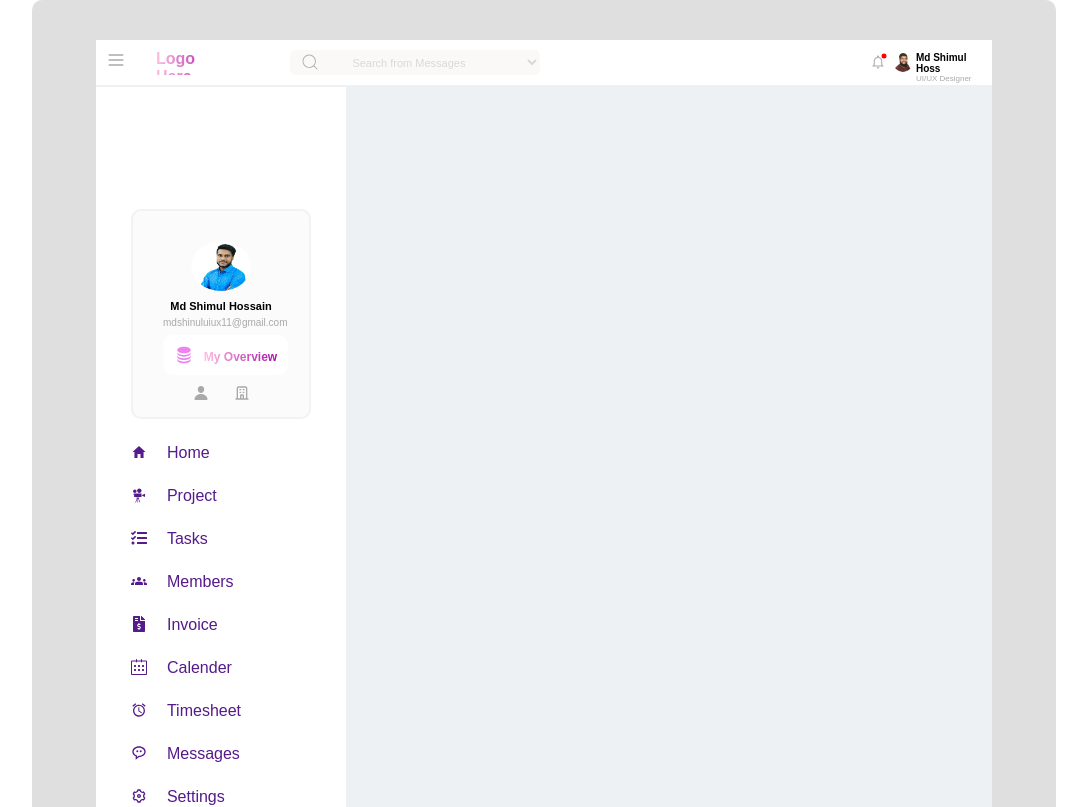
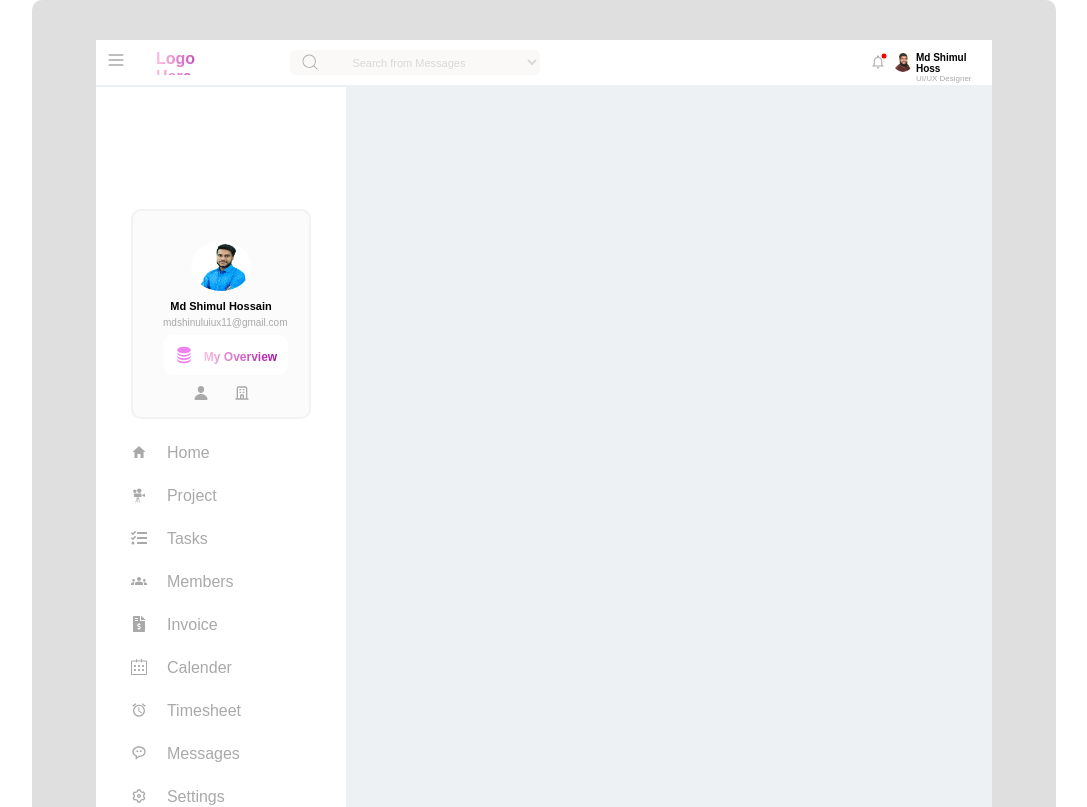
Before and after one commit to dantocome/reacttype-dashboard, a React (Vite) app: page / in a window 1280 px wide. Shown: the top 807 px of the page, without its empty margins (96-1183 px from the left). Built offline with nearby package versions, Linux system fonts and the light colour scheme.

Commit message:
all added files

```diff
--- a/src/components/component.css
+++ b/src/components/component.css
@@ -172,6 +172,7 @@ h6{
     display: flex;
     gap: 20px;
     margin-left: -45px;
+    color: darkgrey;
 
 }
 li a{
```
